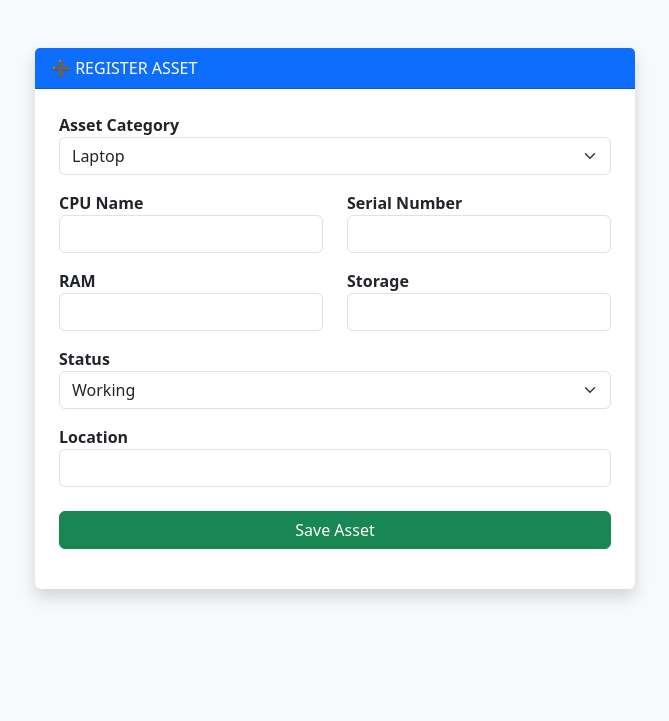
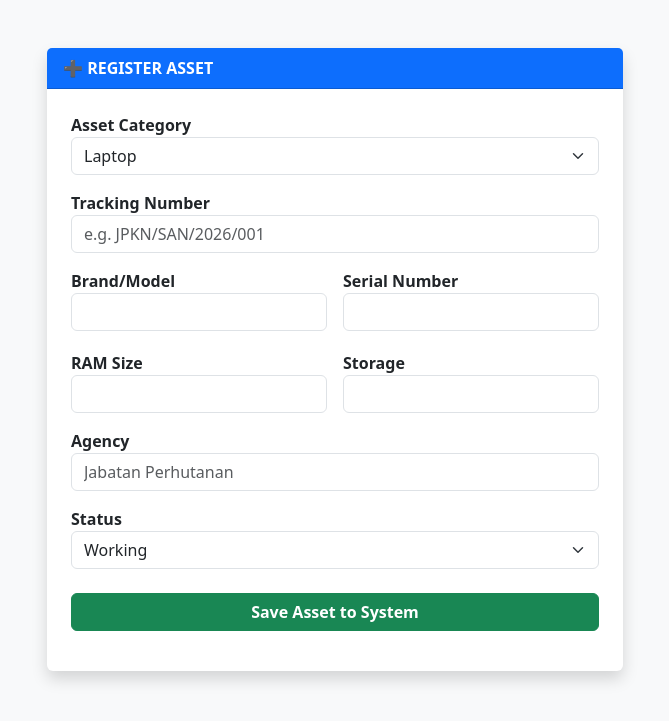
Before and after one commit to Fakhrul0029/Asset-Tracker-System-New-, a Flask app: page /add in a window 1280 px wide. Shown: the top 721 px of the page, without its empty margins (305-974 px from the left). Run offline with Flask 3, Linux system fonts and the light colour scheme; the visitor is signed in with stand-in values (Sample User, id 1); some libraries are stand-ins or nearby versions.

Commit message:
Update add.html

```diff
--- a/templates/add.html
+++ b/templates/add.html
@@ -2,37 +2,44 @@
 <html>
 <head><link rel="stylesheet" href="https://cdn.jsdelivr.net/npm/bootstrap@5.3.0/dist/css/bootstrap.min.css"></head>
 <body class="bg-light p-5">
-    <div class="card shadow border-0 mx-auto" style="max-width: 600px;">
-        <div class="card-header bg-primary text-white font-weight-bold">➕ REGISTER ASSET</div>
+    <div class="container" style="max-width: 600px;">
+        {% with messages = get_flashed_messages() %}{% if messages %}{% for m in messages %}
+        <div class="alert alert-warning alert-dismissible fade show shadow-sm mb-4" role="alert">
+            <strong>⚠️ Reminder:</strong> {{ m }} <button type="button" class="btn-close" data-bs-dismiss="alert"></button>
+        </div>
+        {% endfor %}{% endif %}{% endwith %}
+
+        <div class="card shadow border-0">
+            <div class="card-header bg-primary text-white fw-bold">➕ REGISTER ASSET</div>
             <form method="POST" class="card-body p-4">
-            <div class="mb-3">
-                <label class="fw-bold">Asset Category</label>
+                <div class="mb-3"><label class="fw-bold">Asset Category</label>
                     <select name="asset_type" class="form-select" required>
-                    <option value="Laptop">Laptop</option>
-                    <option value="PC">PC</option>
-                    <option value="Monitor">Monitor</option>
-                    <option value="Printer">Printer</option>
+                        <option value="Laptop">Laptop</option><option value="PC">PC</option>
+                        <option value="Monitor">Monitor</option><option value="Printer">Printer</option>
                     </select>
                 </div>
-            <div class="row">
-                <div class="col"><label class="fw-bold">CPU Name</label><input type="text" name="cpu_name" class="form-control" required></div>
-                <div class="col"><label class="fw-bold">Serial Number</label><input type="text" name="serial_number" class="form-control" required></div>
+                <div class="mb-3"><label class="fw-bold">Tracking Number</label><input type="text" name="tracking_number" class="form-control" placeholder="e.g. JPKN/SAN/2026/001"></div>
+                <div class="row g-3">
+                    <div class="col-md-6"><label class="fw-bold">Brand/Model</label><input type="text" name="cpu_name" class="form-control" required></div>
+                    <div class="col-md-6"><label class="fw-bold">Serial Number</label><input type="text" name="serial_number" class="form-control" required></div>
                 </div>
-            <div class="row mt-3">
-                <div class="col"><label class="fw-bold">RAM</label><input type="text" name="ram_size" class="form-control"></div>
-                <div class="col"><label class="fw-bold">Storage</label><input type="text" name="storage_type" class="form-control"></div>
+                <div class="row g-3 mt-1">
+                    <div class="col-md-6"><label class="fw-bold">RAM Size</label><input list="ramOpt" name="ram_size" class="form-control"><datalist id="ramOpt"><option value="4GB"><option value="8GB"><option value="16GB"><option value="32GB"></datalist></div>
+                    <div class="col-md-6"><label class="fw-bold">Storage</label><input list="stOpt" name="storage_type" class="form-control">
+                        <datalist id="stOpt">
+                            <option value="SSD 256GB"><option value="SSD 512GB"><option value="SSD 1TB">
+                            <option value="HDD 500GB"><option value="HDD 1TB"><option value="HDD 2TB">
+                        </datalist>
                     </div>
-            <div class="mt-3">
-                <label class="fw-bold">Status</label>
-                <select name="status" class="form-select">
-                    <option value="Working">Working</option>
-                    <option value="Maintenance">Maintenance</option>
-                    <option value="Faulty">Faulty</option>
-                </select>
                 </div>
-            <div class="mt-3"><label class="fw-bold">Location</label><input type="text" name="location" class="form-control"></div>
-            <button type="submit" class="btn btn-success w-100 mt-4">Save Asset</button>
+                <div class="mt-3"><label class="fw-bold">Agency</label><input type="text" name="location" class="form-control" placeholder="Jabatan Perhutanan"></div>
+                <div class="mt-3"><label class="fw-bold">Status</label>
+                    <select name="status" class="form-select"><option value="Working">Working</option><option value="Maintenance">Maintenance</option><option value="Faulty">Faulty</option></select>
+                </div>
+                <button type="submit" class="btn btn-success w-100 mt-4 fw-bold">Save Asset to System</button>
             </form>
         </div>
+    </div>
+    <script src="https://cdn.jsdelivr.net/npm/bootstrap@5.3.0/dist/js/bootstrap.bundle.min.js"></script>
 </body>
 </html>
```
Lines whose indentation alone changed are shown as unchanged.
